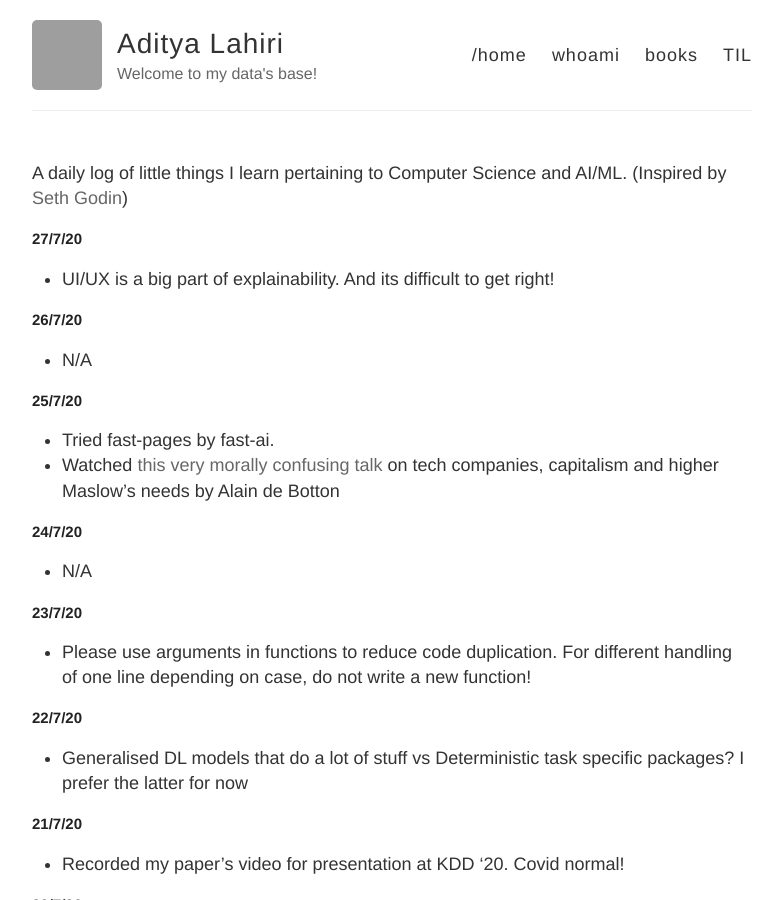
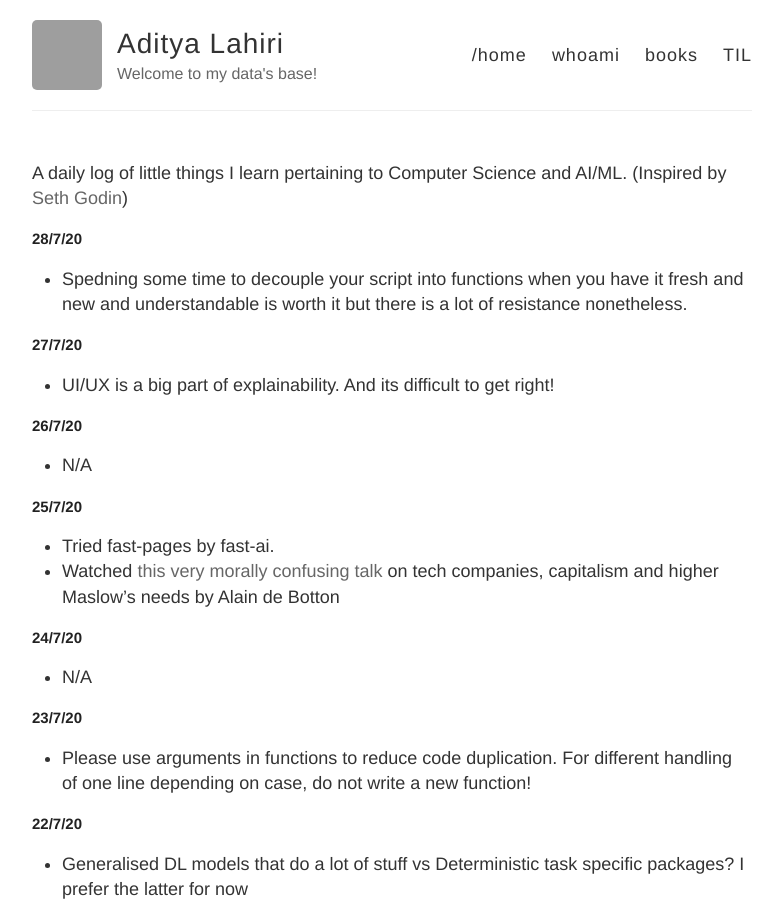
Before and after one commit to adityalahiri/adityalahiri.github.io, a Jekyll site: the page built from TIL.md, in a window 1280 px wide and 900 px high. Shown: the whole window, without its empty margins (248-1030 px from the left). Built offline with Jekyll 4.4.1, drawn with Linux system fonts in a browser that asks for light colours; our own code applies the rules of GitHub Pages for plain Markdown files; grey boxes are pictures that could not be loaded.

Commit message:
Update for 28/7

```diff
--- a/TIL.md
+++ b/TIL.md
@@ -1,5 +1,9 @@
 A daily log of little things I learn pertaining to Computer Science and AI/ML.
 (Inspired by [Seth Godin](https://seths.blog/))
+
+## 28/7/20
+
+* Spedning some time to decouple your script into functions when you have it fresh and new and understandable is worth it but there is a lot of resistance nonetheless.
 
 ## 27/7/20
 
```
